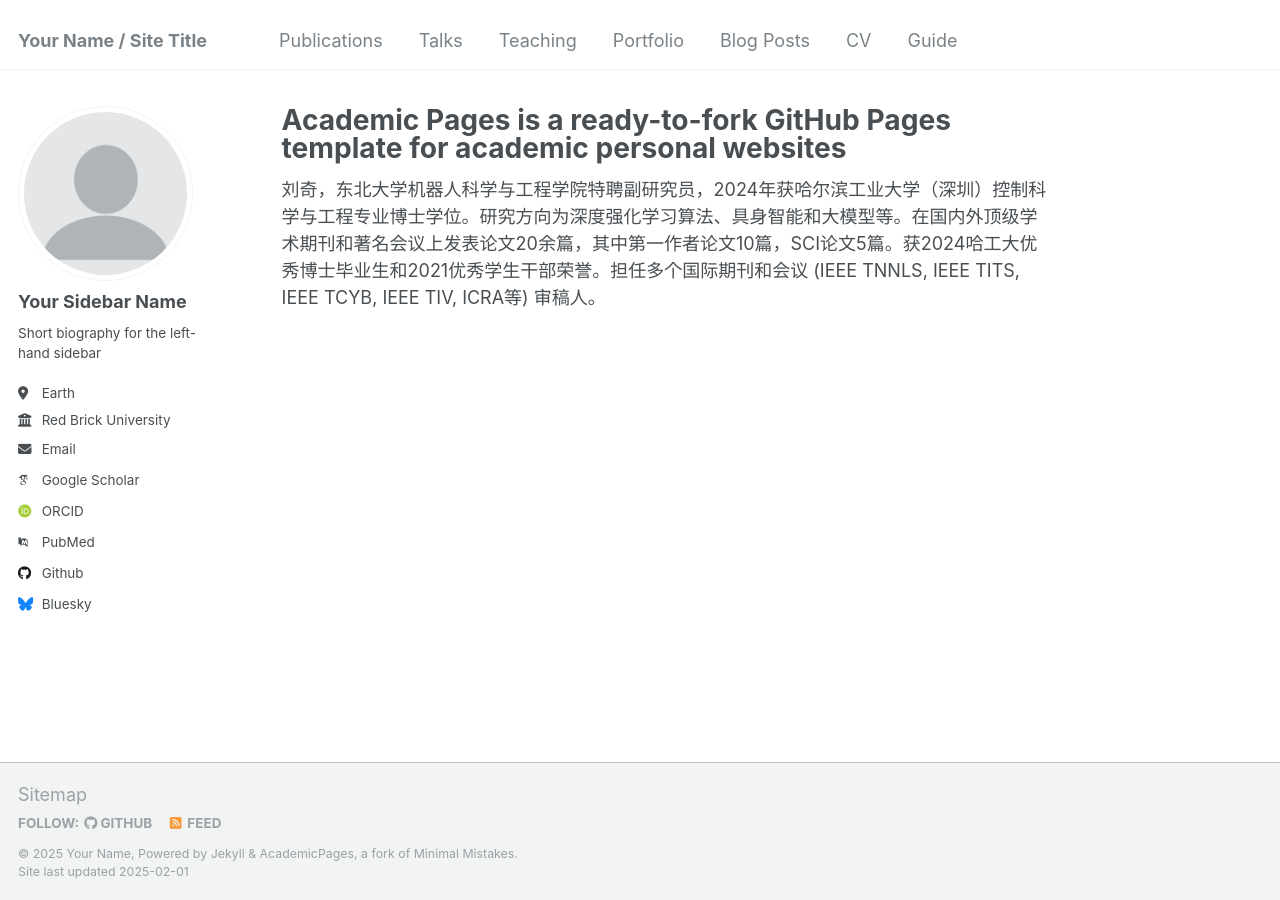
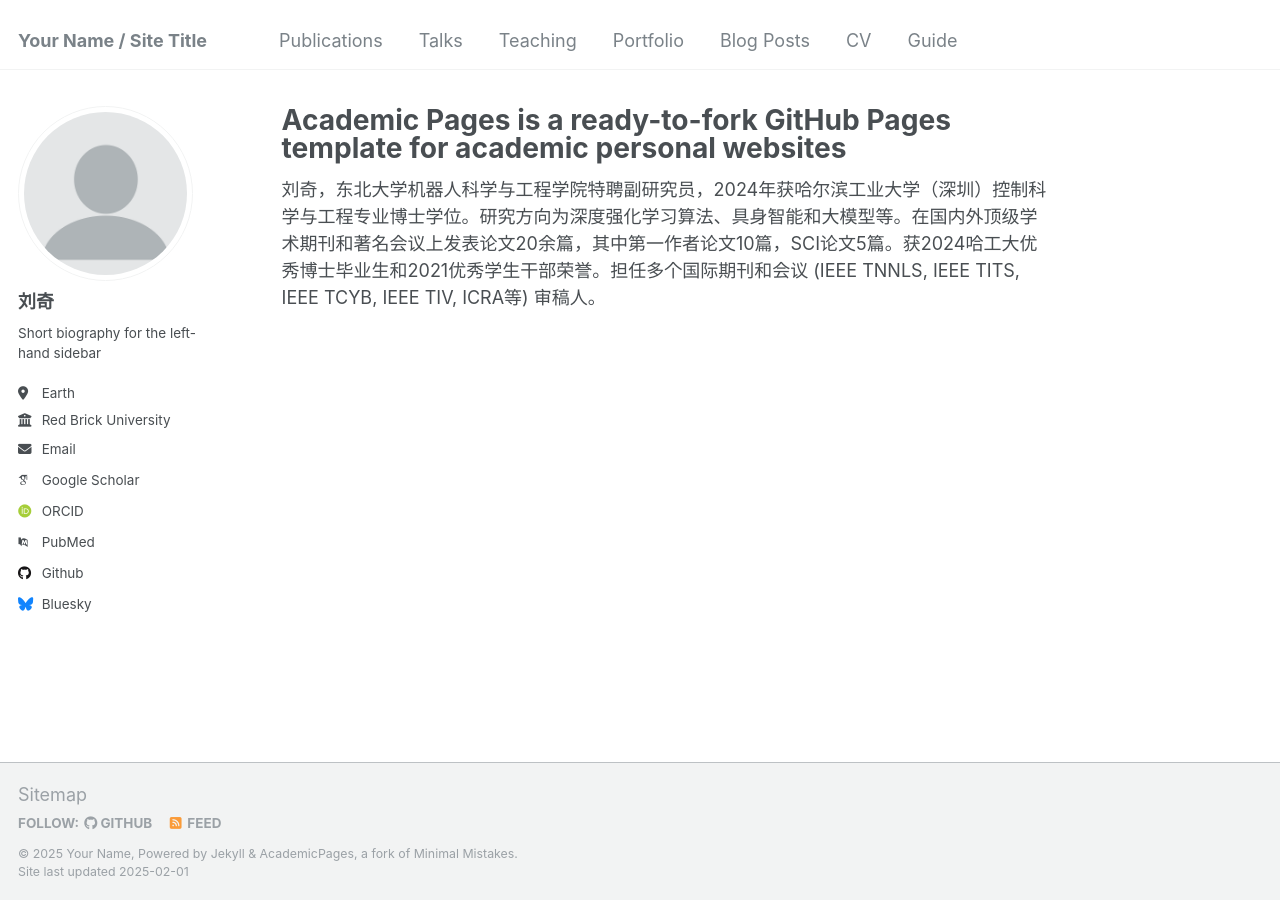
Before and after one commit to liuqi8827/liuqi8827.github.io, a Jekyll site: the page built from _pages/about.md, in a window 1280 px wide. Built offline with Jekyll 4.4.1, drawn with Linux system fonts in a browser that asks for light colours; some web fonts are replaced.

Commit message:
Update _config.yml

```diff
--- a/_config.yml
+++ b/_config.yml
@@ -22,7 +22,7 @@ repository               : "academicpages/academicpages.github.io"
 author:
   # Biographic information
   avatar           : "profile.png"
-  name             : "Your Sidebar Name"
+  name             : "刘奇"
   pronouns         : # example: "she/her"
   bio              : "Short biography for the left-hand sidebar"
   location         : "Earth"
```
